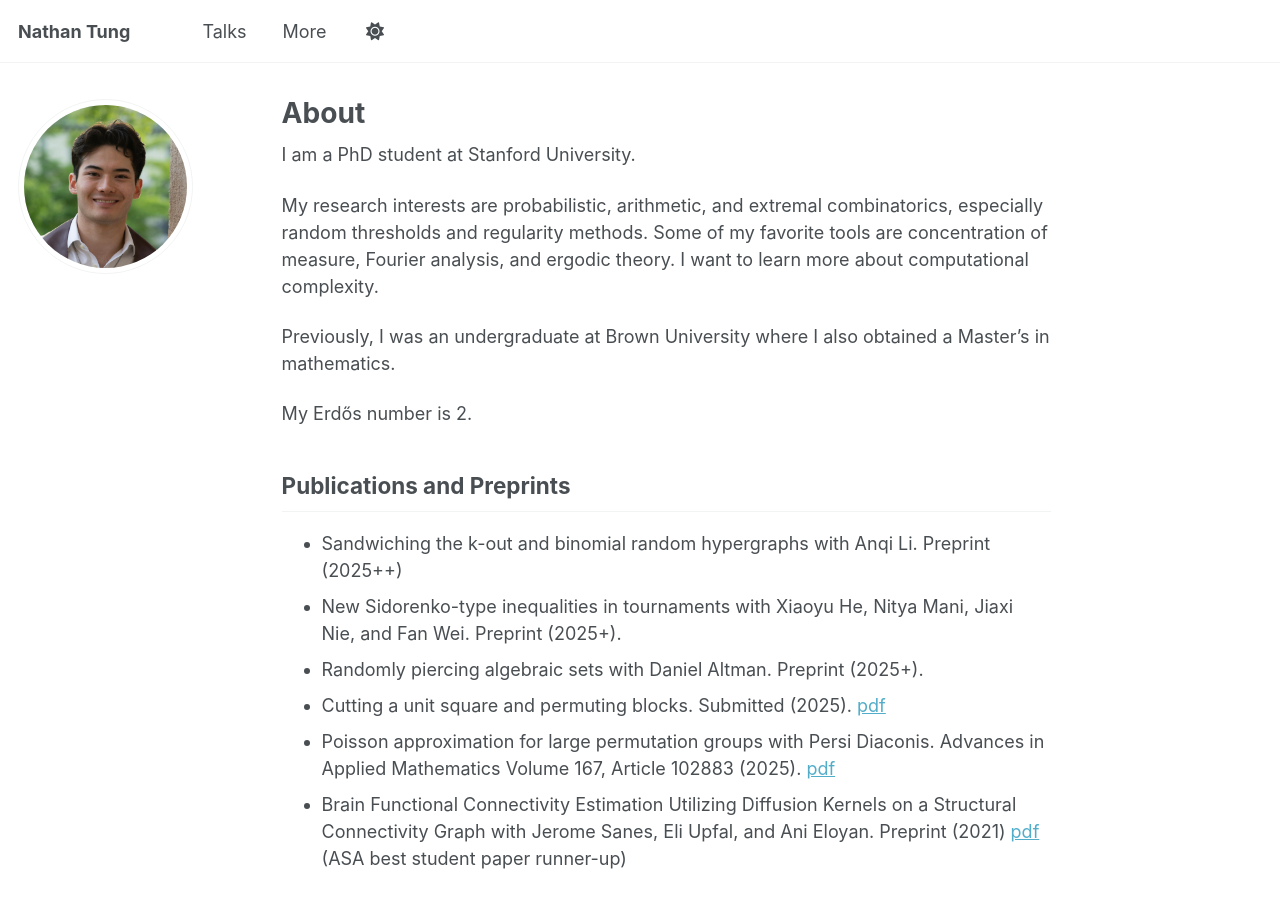
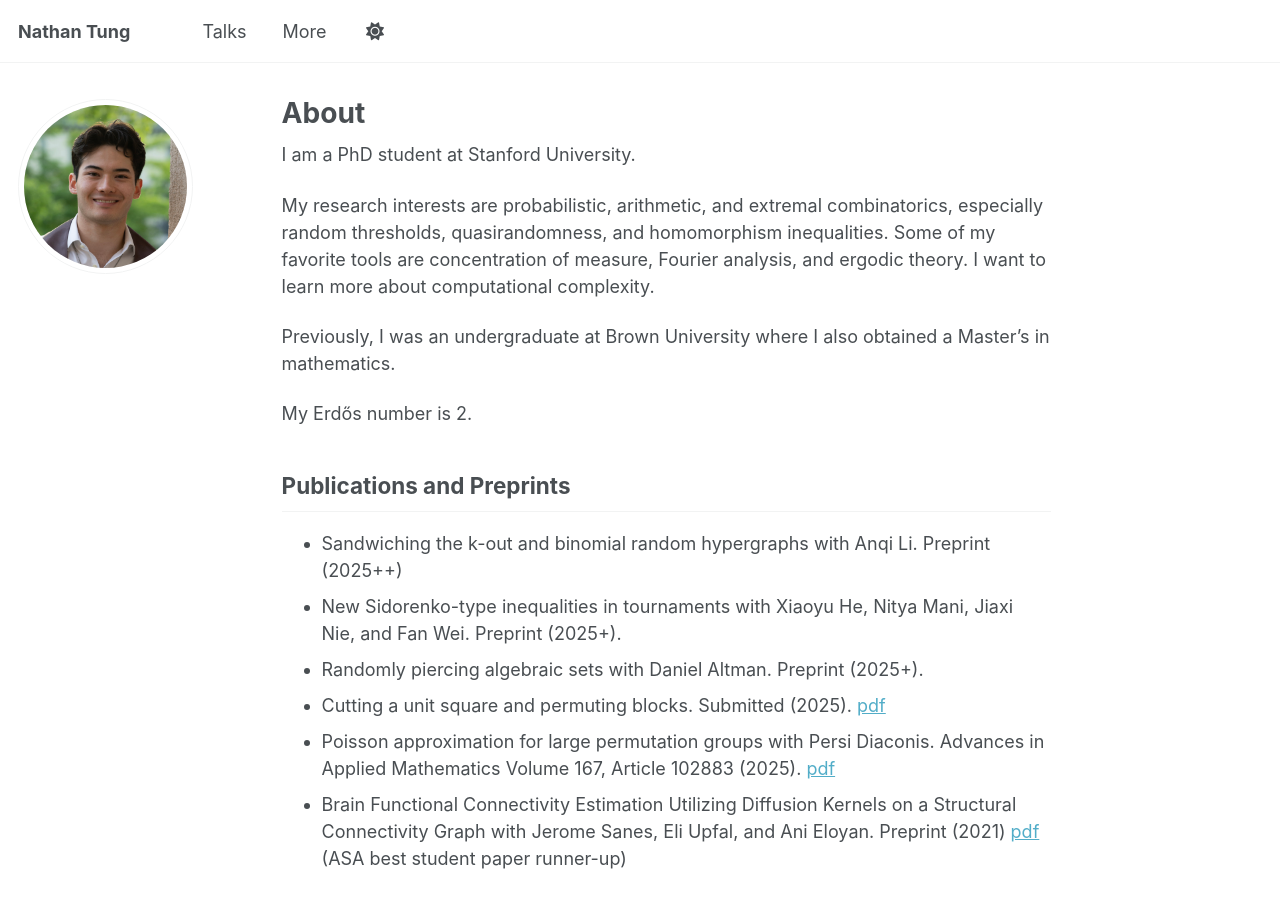
Before and after one commit to njtung/njtung.github.io, a Jekyll site: the page built from _pages/about.md, in a window 1280 px wide and 900 px high. Built offline with Jekyll 4.4.1, drawn with Linux system fonts in a browser that asks for light colours; a script that is not in the unit is left out.

Commit message:
Update about.md

```diff
--- a/_pages/about.md
+++ b/_pages/about.md
@@ -10,7 +10,7 @@ redirect_from:
 
 I am a PhD student at Stanford University.
 
-My research interests are probabilistic, arithmetic, and extremal combinatorics, especially random thresholds and regularity methods. Some of my favorite tools are concentration of measure, Fourier analysis, and ergodic theory. I want to learn more about computational complexity.
+My research interests are probabilistic, arithmetic, and extremal combinatorics, especially random thresholds, quasirandomness, and homomorphism inequalities. Some of my favorite tools are concentration of measure, Fourier analysis, and ergodic theory. I want to learn more about computational complexity.
 
 <!-- Some things I want to learn more about are ergodic theory and computational complexity. -->
 
```
